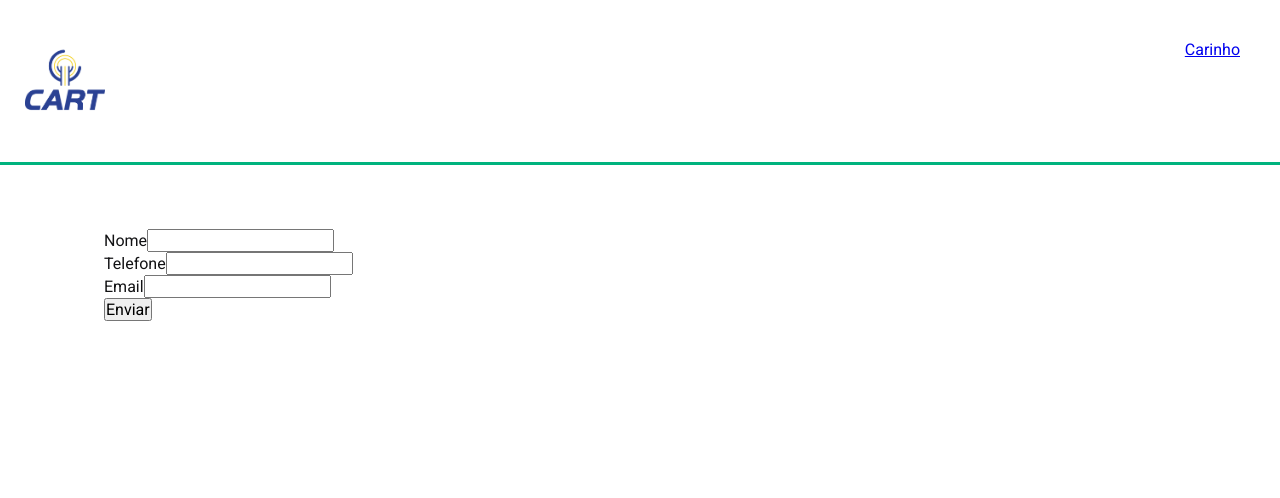
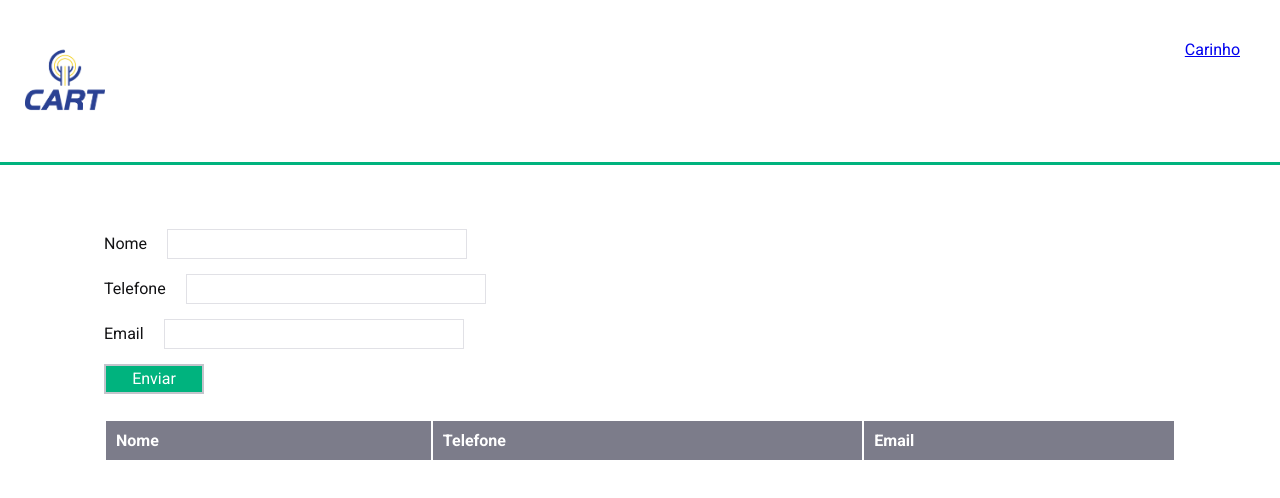
Before and after one commit to giovannirp/cart-comerce, a React (Vite) app in the folder cart-commerce/: page /registration in a window 1280 px wide. Shown: the top 498 px of the page. Built offline with nearby package versions, Linux system fonts and the light colour scheme.

Commit message:
feat: adicionando formulario do projeto

```diff
--- /dev/null
+++ b/cart-commerce/src/Components/Input-text/index.tsx
@@ -0,0 +1,14 @@
+export function InputText(props) {
+  console.log(props);
+  return (
+    <label htmlFor={props.nome}>
+      {props.label}
+      <input
+        type="text"
+        id={props.nome}
+        name={props.nome}
+        value={props.valueText}
+      />
+    </label>
+  );
+}
--- a/cart-commerce/src/pages/Registration/Registration.tsx
+++ b/cart-commerce/src/pages/Registration/Registration.tsx
@@ -1,6 +1,8 @@
 import { useEffect, useState } from "react";
+import { InputText } from "../../Components/Input-text";
 import { getItem, setItem } from "../../hooks/LocalStorage";
-import { ContainerResgistration } from "./styles";
+import { TableContainer } from "../../styles/global";
+import { ContainerResgistration, FormContainer, FormControl } from "./styles";
 
 export function Registration() {
   const initilForm = {
@@ -9,7 +11,7 @@ export function Registration() {
     email: "",
   };
 
-  const [data, setData] = useState([])
+  const [data, setData] = useState([]);
   const [formState, SetFormState] = useState(initilForm);
 
   const handleChange = (event: any) => {
@@ -28,33 +30,34 @@ export function Registration() {
     const objectNew = {
       nome: formState.nome,
       phone: formState.phone,
-      email: formState.email
-    }
+      email: formState.email,
+    };
 
     setData([...data, objectNew]);
-    setItem('registration', data)
+    setItem("registration", data);
+
+    SetFormState({ ...initilForm })
   };
 
   //carregar lista do storage
   useEffect(() => {
-    console.log(localStorage.getItem('registration'))
-    if(localStorage.getItem('registration') !== null) {
+    console.log(localStorage.getItem("registration"));
+    if (localStorage.getItem("registration") !== null) {
       //setData(JSON.parse(localStorage.getItem('registration'))
-      setData(getItem('registration'))
+      setData(getItem("registration"));
     }
-    console.log(data)
-  }, [])
+    console.log(data);
+  }, []);
 
   // atualiza a lista no storage
   useEffect(() => {
-    localStorage.setItem('registration', JSON.stringify(data))
-  }, [data])
+    localStorage.setItem("registration", JSON.stringify(data));
+  }, [data]);
 
   return (
     <ContainerResgistration>
-      <div>
-        <form onSubmit={handleSubmit}>
-          <div>
+        <FormContainer onSubmit={handleSubmit}>
+          <FormControl>
             <label htmlFor="">Nome</label>
             <input
               type="text"
@@ -62,8 +65,8 @@ export function Registration() {
               value={formState.nome}
               onChange={handleChange}
             />
-          </div>
-          <div>
+          </FormControl>
+          <FormControl>
             <label htmlFor="">Telefone</label>
             <input
               type="number"
@@ -71,8 +74,8 @@ export function Registration() {
               value={formState.phone}
               onChange={handleChange}
             />
-          </div>
-          <div>
+          </FormControl>
+          <FormControl>
             <label htmlFor="">Email</label>
             <input
               type="email"
@@ -80,19 +83,31 @@ export function Registration() {
               value={formState.email}
               onChange={handleChange}
             />
-          </div>
-          <div>
+          </FormControl>
+          <FormControl>
             <button>Enviar</button>
-          </div>
-        </form>
-        <div>
-          {data.map((item) => {
-            return(
-              <div>{item.nome}</div>
-            )
-          })}
-        </div>
-      </div>
+          </FormControl>
+        </FormContainer>
+        <TableContainer>
+          <thead>
+            <tr>
+              <th>Nome</th>
+              <th>Telefone</th>
+              <th>Email</th>
+            </tr>
+            </thead>
+            <tbody>
+            {data.map((item) => {
+              return (
+                <tr key={item.id}>
+                  <td>{item.nome}</td>
+                  <td>{item.phone}</td>
+                  <td>{item.email}</td>
+                </tr>
+              );
+            })}
+          </tbody>
+        </TableContainer>
     </ContainerResgistration>
   );
 }
--- a/cart-commerce/src/pages/Registration/styles.ts
+++ b/cart-commerce/src/pages/Registration/styles.ts
@@ -5,4 +5,35 @@ export const ContainerResgistration = styled.section`
   max-width: 1120px;
   margin: 4rem auto 0;
   padding: 0 1.5rem;
+`;
+
+export const FormContainer = styled.form`
+  margin-bottom: 25px;
+`;
+
+export const FormControl = styled.div`
+  margin-bottom: 15px;
+
+  label {
+    margin-right: 20px;
+    color: ${(props) => props.theme["gray-900"]}
+  }
+
+  input {
+    border: 1px solid ${(props) => props.theme["gray-100"]};
+    height: 30px;
+    max-width: 300px;
+    width: 100%;
+    padding-left: 10px;
+  }
+
+  button {
+    background-color: ${(props) => props.theme["green-300"]};
+    border: 2px solid ${(props) => props.theme["gray-300"]};
+    color: ${(props) => props.theme.white};
+    max-width: 100px;
+    height: 30px;
+    width: 100%;
+    cursor: pointer;
+  }
 `
```
